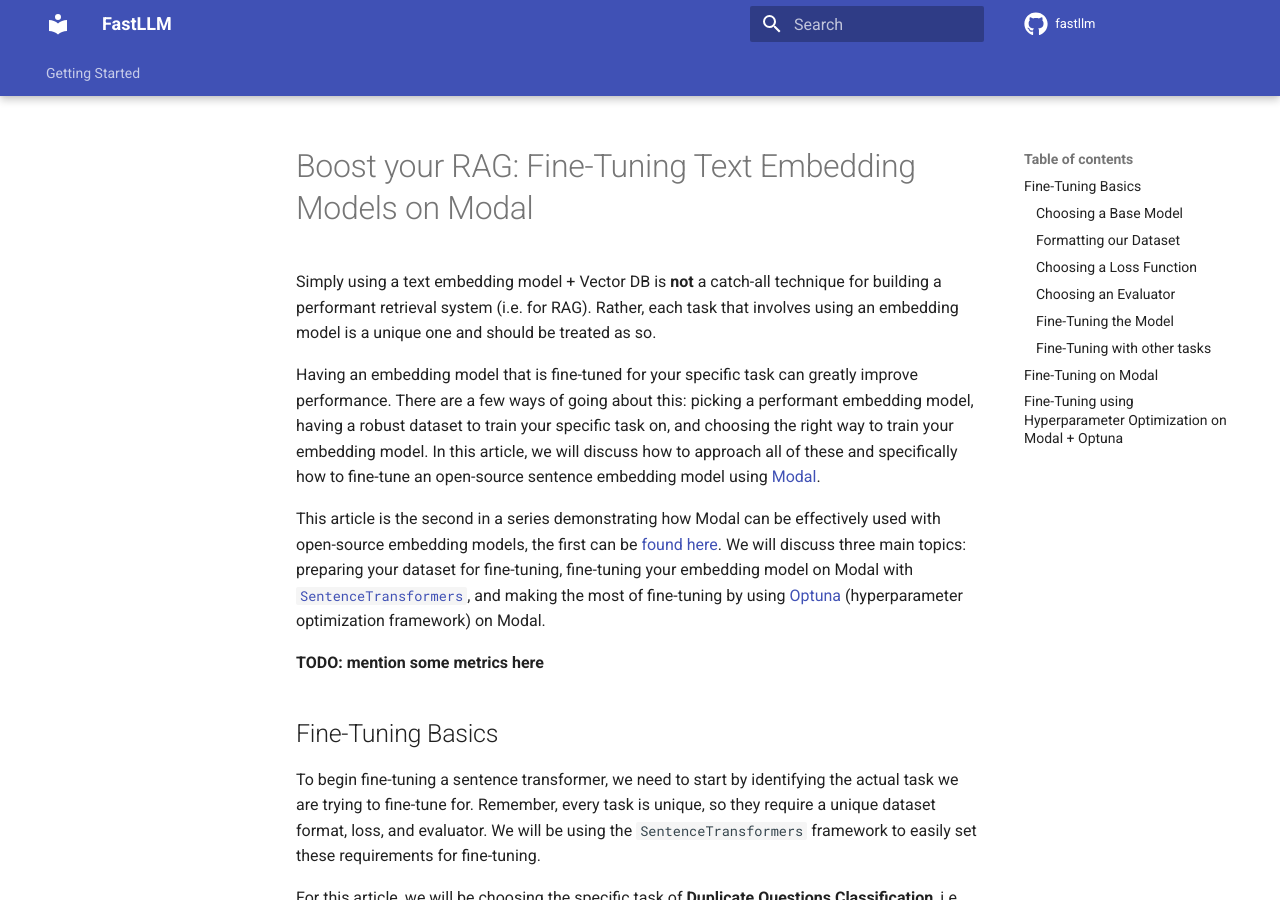
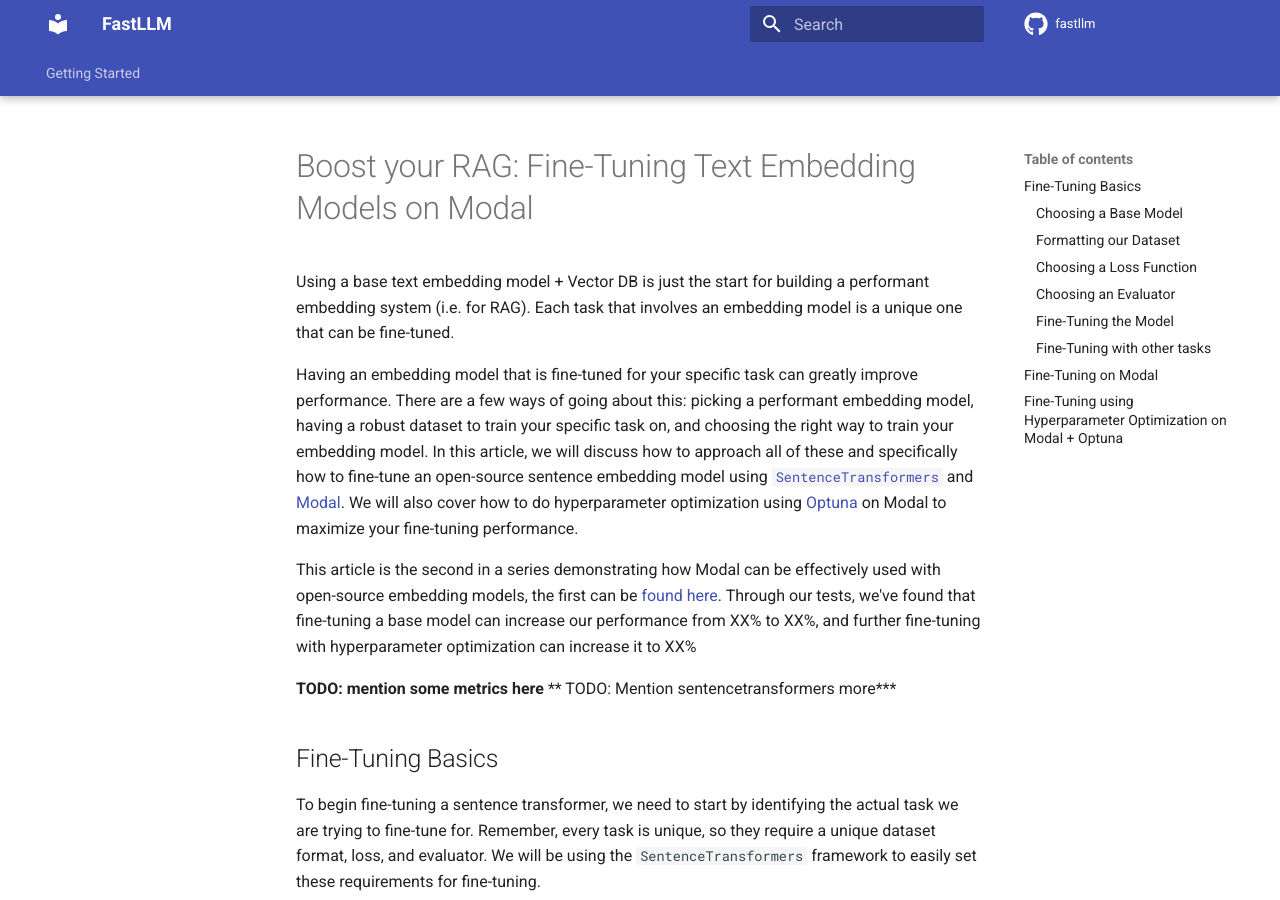
Before and after one commit to 567-labs/fastllm, an MkDocs documentation site: the page built from docs/finetune-embedding.md, in a window 1280 px wide and 900 px high. Built offline with MkDocs 1.6.1 and Material for MkDocs 9.7.7, drawn with Linux system fonts in a browser that asks for light colours; comment, search, counter and statistics services are not loaded; some of the changed text lies outside the part shown.

Commit message:
editing docs

````diff
--- a/docs/finetune-embedding.md
+++ b/docs/finetune-embedding.md
@@ -1,12 +1,13 @@
 # Boost your RAG: Fine-Tuning Text Embedding Models on Modal
 
-Simply using a text embedding model + Vector DB is **not** a catch-all technique for building a performant retrieval system (i.e. for RAG). Rather, each task that involves using an embedding model is a unique one and should be treated as so.
+Using a base text embedding model + Vector DB is just the start for building a performant embedding system (i.e. for RAG). Each task that involves an embedding model is a unique one that can be fine-tuned.
 
-Having an embedding model that is fine-tuned for your specific task can greatly improve performance. There are a few ways of going about this: picking a performant embedding model, having a robust dataset to train your specific task on, and choosing the right way to train your embedding model. In this article, we will discuss how to approach all of these and specifically how to fine-tune an open-source sentence embedding model using [Modal](https://modal.com/).
+Having an embedding model that is fine-tuned for your specific task can greatly improve performance. There are a few ways of going about this: picking a performant embedding model, having a robust dataset to train your specific task on, and choosing the right way to train your embedding model. In this article, we will discuss how to approach all of these and specifically how to fine-tune an open-source sentence embedding model using [`SentenceTransformers`](https://www.sbert.net/index.html) and [Modal](https://modal.com/). We will also cover how to do hyperparameter optimization using [Optuna](https://optuna.org/) on Modal to maximize your fine-tuning performance.
 
-This article is the second in a series demonstrating how Modal can be effectively used with open-source embedding models, the first can be [found here](https://www.example.com). We will discuss three main topics: preparing your dataset for fine-tuning, fine-tuning your embedding model on Modal with [`SentenceTransformers`](https://www.sbert.net/index.html), and making the most of fine-tuning by using [Optuna](https://optuna.org/) (hyperparameter optimization framework) on Modal.
+This article is the second in a series demonstrating how Modal can be effectively used with open-source embedding models, the first can be [found here](https://www.example.com). Through our tests, we've found that fine-tuning a base model can increase our performance from XX% to XX%, and further fine-tuning with hyperparameter optimization can increase it to XX%
 
 **TODO: mention some metrics here**
+** TODO: Mention sentencetransformers more***
 
 ## Fine-Tuning Basics
 
@@ -122,6 +123,7 @@
 
 ```python
 from torch.utils.data import DataLoader
+
 train_dataloader = DataLoader(train_examples, shuffle=True, batch_size=batch_size)
 
 model.fit(
@@ -141,7 +143,13 @@
 
 ## Fine-Tuning on Modal
 
+**TODO: write this**
+
+* write about how we can easily run this in the cloud with Modal stub and function, specify GPU and stuff, how to load it as a Huggingface compatible model
+
 ## Fine-Tuning using Hyperparameter Optimization on Modal + Optuna
+
+**TODO: write this**
 
 * NFS, use as the backend for Optuna
 * Objective function, this is what we optimize
````
